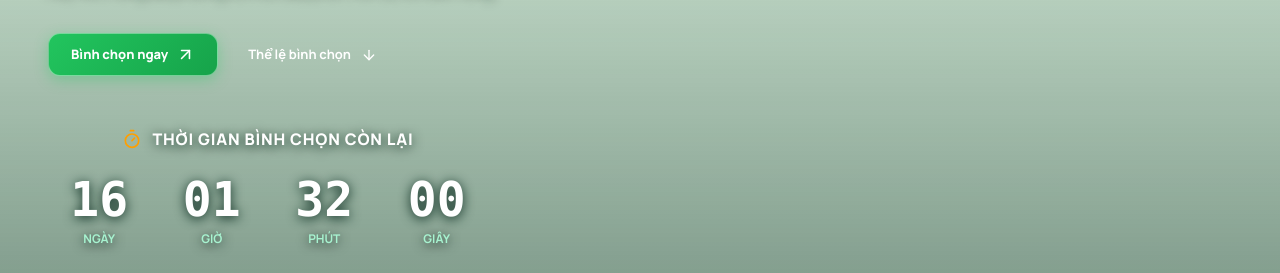
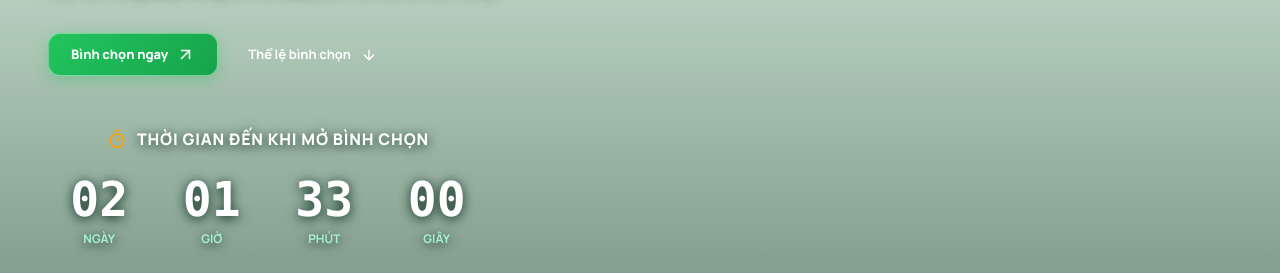
Before and after one commit to hlbaot/duLichNongThon, a Next.js app: page / in a window 1280 px wide. Shown: the part 1220-1493 px from the top of the page. Built offline with nearby package versions, Linux system fonts and the light colour scheme; no server answers.

Commit message:
feat: add voting campaign schedule and status-aware hero countdown

```diff
--- a/src/components/hero.tsx
+++ b/src/components/hero.tsx
@@ -2,26 +2,20 @@
 
 import { useEffect, useState, type CSSProperties } from "react";
 import { ArrowDown, ArrowUpRight, Timer } from "lucide-react";
+import { getVotingCountdown, type VotingCountdown } from "@/lib/voting-schedule";
 import { RevealOnScroll } from "./reveal-on-scroll";
 
-export function Hero() {
-  const [remaining, setRemaining] = useState<number | null>(null);
+export function Hero({ startAt, endAt }: { startAt?: string; endAt?: string }) {
+  const [countdown, setCountdown] = useState<VotingCountdown | null>(null);
 
   useEffect(() => {
-    const endAt = process.env.NEXT_PUBLIC_VOTING_END_AT;
-    if (!endAt || !Number.isFinite(Date.parse(endAt))) return;
-    const tick = () =>
-      setRemaining(
-        Math.max(0, Date.parse(endAt) - Date.now())
-      );
+    const tick = () => setCountdown(getVotingCountdown(startAt, endAt, Date.now()));
     tick();
     const timer = setInterval(tick, 1000);
+    return () => clearInterval(timer);
+  }, [startAt, endAt]);
 
-    return () => {
-      clearInterval(timer);
-    };
-  }, []);
-
+  const remaining = countdown?.remaining ?? null;
   const values =
     remaining === null
       ? [null, null, null, null]
@@ -83,7 +77,7 @@ export function Hero() {
         <RevealOnScroll className="hero-countdown">
           <p style={{ "--i": 3 } as CSSProperties} className="hero-stagger mb-4 flex items-center justify-center gap-2.5 text-center text-sm font-extrabold uppercase tracking-wider text-white sm:text-base">
             <Timer aria-hidden="true" className="size-5 shrink-0 text-[#FF9F00]" />
-            {remaining === null ? "Lịch bình chọn đang cập nhật" : remaining === 0 ? "Bình chọn đã kết thúc" : "Thời gian bình chọn còn lại"}
+            {countdown === null ? "Lịch bình chọn đang cập nhật" : countdown.status === "upcoming" ? "Thời gian đến khi mở bình chọn" : countdown.status === "ended" ? "Bình chọn đã kết thúc" : "Thời gian bình chọn còn lại"}
           </p>
 
           <dl style={{ "--i": 4 } as CSSProperties} className="hero-stagger grid grid-cols-4 gap-1.5 sm:gap-2.5">
--- /dev/null
+++ b/src/lib/voting-schedule.ts
@@ -0,0 +1,15 @@
+export interface VotingCountdown {
+  remaining: number;
+  status: "upcoming" | "open" | "ended";
+}
+
+/** All campaign timestamps must include their timezone; the browser supplies now. */
+export function getVotingCountdown(startAt: string | undefined, endAt: string | undefined, now: number): VotingCountdown | null {
+  if (!endAt) return null;
+  const end = Date.parse(endAt);
+  const start = startAt ? Date.parse(startAt) : undefined;
+  if (!Number.isFinite(end) || (start !== undefined && (!Number.isFinite(start) || start >= end))) return null;
+  if (start !== undefined && now < start) return { remaining: start - now, status: "upcoming" };
+  if (now >= end) return { remaining: 0, status: "ended" };
+  return { remaining: end - now, status: "open" };
+}
--- a/src/views/home/home-view.tsx
+++ b/src/views/home/home-view.tsx
@@ -29,7 +29,10 @@ export default function HomeView() {
             </>
           }
         >
-          <Hero />
+          <Hero
+            startAt={process.env.VOTING_START_AT ?? process.env.NEXT_PUBLIC_VOTING_START_AT}
+            endAt={process.env.VOTING_END_AT ?? process.env.NEXT_PUBLIC_VOTING_END_AT}
+          />
           <SectionDivider fill="var(--campaign-green)" className="divider-to-sage" />
           <div className="campaign-green-flow">
             <Top3Leaderboard />
```
Also changed, not shown: 2 other files (tests, documents, lock files or other folders).
